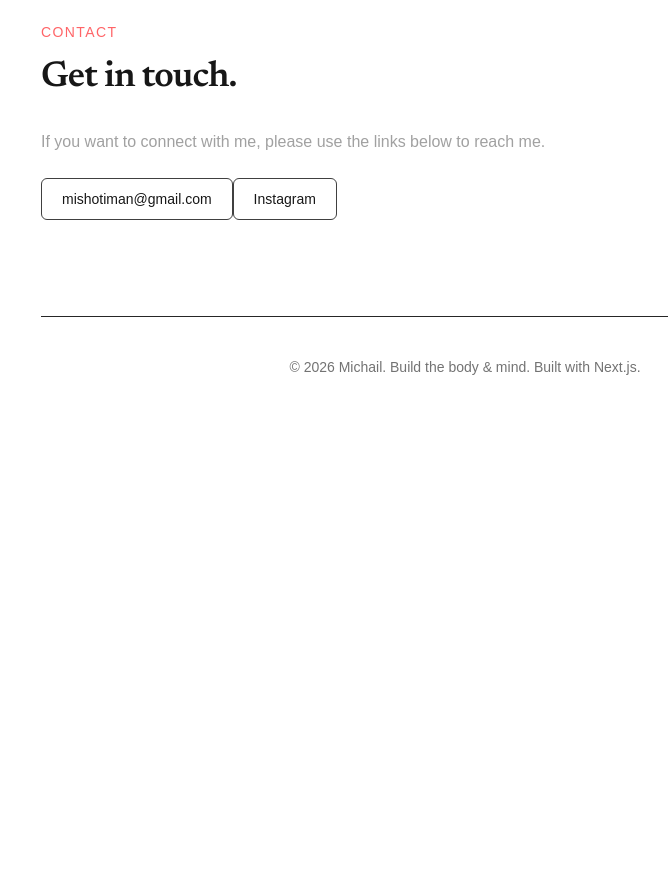
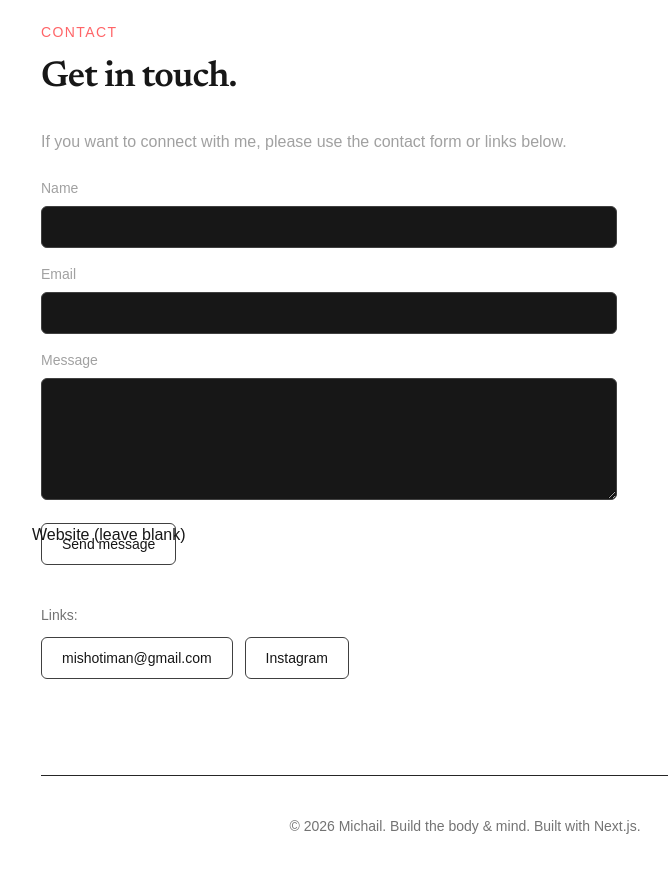
Before and after one commit to mishotiman/personal-website, a Next.js app: page / in a window 1280 px wide. Shown: the part 5360-6232 px from the top of the page, without its empty margins (175-843 px from the left). Before the commit the page ends 5777 px from the top, so only its background shows below. Built offline with nearby package versions, Linux system fonts and the light colour scheme.

Commit message:
Contact form added with Resend + spam protection (honeypot, rate limit, min length)

```diff
--- a/package.json
+++ b/package.json
@@ -11,7 +11,8 @@
   "dependencies": {
     "next": "16.2.6",
     "react": "19.2.4",
-    "react-dom": "19.2.4"
+    "react-dom": "19.2.4",
+    "resend": "^6.12.4"
   },
   "devDependencies": {
     "@tailwindcss/postcss": "^4",
--- /dev/null
+++ b/src/app/api/contact/route.ts
@@ -0,0 +1,84 @@
+import { NextResponse } from "next/server";
+import { Resend } from "resend";
+
+const resend = new Resend(process.env.RESEND_API_KEY);
+
+// Simple in-memory rate limiter
+const submissions = new Map<string, { count: number; resetAt: number }>();
+const MAX_PER_HOUR = 3;
+const WINDOW_MS = 60 * 60 * 1000; // 1 hour
+
+function checkRateLimit(ip: string): { allowed: boolean; retryAfter?: number } {
+    const now = Date.now();
+    const entry = submissions.get(ip);
+
+    if (!entry || now > entry.resetAt) {
+        submissions.set(ip, { count: 1, resetAt: now + WINDOW_MS });
+        return { allowed: true };
+    }
+
+    if (entry.count >= MAX_PER_HOUR) {
+        return { allowed: false, retryAfter: Math.ceil((entry.resetAt - now) / 1000) };
+    }
+
+    entry.count += 1;
+    return { allowed: true };
+}
+
+export async function POST(request: Request) {
+    try {
+        const { name, email, message, website } = await request.json();
+
+        // Honeypot - bots fill hidden "website" field
+        if (website) {
+            // Silently succeed so the bot thinks it worked
+            return NextResponse.json({ success: true });
+        }
+
+        // Rate limit
+        const ip = request.headers.get("x-forwarded-for")?.split(",")[0].trim() ?? "unknown";
+        const { allowed, retryAfter } = checkRateLimit(ip);
+        if (!allowed) {
+            return NextResponse.json(
+                { error: `Too many messages. Try again in ${Math.ceil((retryAfter ?? 0) / 60)} minutes.` },
+                { status: 429 }
+            );
+        }
+
+        // Basic validation
+        if (!name || !email || !message) {
+            return NextResponse.json(
+                { error: "Name, email, and message are required." },
+                { status: 400 }
+            );
+        }
+
+        // Min length
+        if (message.trim().length < 10) {
+            return NextResponse.json(
+                { error: "Message is too short. Tell me a bit more." },
+                { status: 400 }
+            );
+        }
+
+
+        // Send the email
+        const { data, error } = await resend.emails.send({
+            from: "Personal Website <onboarding@resend.dev>",
+            to: process.env.CONTACT_EMAIL!,
+            replyTo: email,
+            subject: `New message from ${name}`,
+            text: `From: ${name} <${email}>\n\n${message}`,
+        });
+
+        if (error) {
+            console.error("Resend error:", error);
+            return NextResponse.json({ error: "Failed to send." }, { status: 500 });
+        }
+
+        return NextResponse.json({ success: true, id: data?.id });
+    } catch (err) {
+        console.error("Server error:", err);
+        return NextResponse.json({ error: "Server error." }, { status: 500 });
+    }
+}
--- a/src/app/page.tsx
+++ b/src/app/page.tsx
@@ -1,4 +1,5 @@
 import Image from "next/image";
+import ContactForm from "@/components/ContactForm";
 
 // React component. A JS function that returns the UI.
 // responsive, modern UI, thanks to Next.js
@@ -230,8 +231,13 @@ export default function Home() {
           Get in touch.
         </h2>
         <p className="text-neutral-400 max-w-2xl mb-6">
-          If you want to connect with me, please use the links below to reach me.
+          If you want to connect with me, please use the contact form or links below.
         </p>
+
+        <ContactForm />
+
+        <p className="text-sm text-neutral-500 mt-10 mb-3">Links:</p>
+        <div className="flex flex-wrap gap-3">
           <a
             href="mailto:mishotiman@gmail.com"
             className="inline-block border border-neutral-700 px-5 py-2.5 rounded-md text-sm hover:bg-neutral-900 transition"
@@ -246,6 +252,7 @@ export default function Home() {
           >
             Instagram
           </a>
+        </div>
       </section>
 
       <footer className="border-t border-neutral-800 py-10 text-sm text-neutral-500 text-center">
--- /dev/null
+++ b/src/components/ContactForm.tsx
@@ -0,0 +1,125 @@
+"use client";
+
+import { useState } from "react";
+
+type Status = "idle" | "sending" | "success" | "error";
+
+export default function ContactForm() {
+    const [name, setName] = useState("");
+    const [email, setEmail] = useState("");
+    const [message, setMessage] = useState("");
+    const [status, setStatus] = useState<Status>("idle");
+    const [errorMessage, setErrorMessage] = useState("");
+    const [website, setWebsite] = useState(""); // honeypot
+
+    async function handleSubmit(e: React.FormEvent) {
+        e.preventDefault();
+        setStatus("sending");
+        setErrorMessage("");
+
+        try {
+            const res = await fetch("/api/contact", {
+                method: "POST",
+                headers: { "Content-Type": "application/json" },
+                body: JSON.stringify({ name, email, message, website }),
+            });
+
+            const data = await res.json();
+
+            if (!res.ok) {
+                throw new Error(data.error || "Something went wrong.");
+            }
+
+            setStatus("success");
+            setName("");
+            setEmail("");
+            setMessage("");
+            setWebsite("");
+        } catch (err) {
+            setStatus("error");
+            setErrorMessage(err instanceof Error ? err.message : "Something went wrong.");
+        }
+    }
+
+    return (
+        <form onSubmit={handleSubmit} className="relative space-y-4 max-w-xl">
+            <div>
+                <label htmlFor="name" className="block text-sm text-neutral-400 mb-2">
+                    Name
+                </label>
+                <input
+                    id="name"
+                    type="text"
+                    value={name}
+                    onChange={(e) => setName(e.target.value)}
+                    required
+                    disabled={status === "sending"}
+                    className="w-full bg-neutral-900 border border-neutral-700 rounded-md px-4 py-2.5 text-sm text-neutral-100 focus:outline-none focus:border-neutral-500 transition disabled:opacity-50"
+                />
+            </div>
+
+            <div>
+                <label htmlFor="email" className="block text-sm text-neutral-400 mb-2">
+                    Email
+                </label>
+                <input
+                    id="email"
+                    type="email"
+                    value={email}
+                    onChange={(e) => setEmail(e.target.value)}
+                    required
+                    disabled={status === "sending"}
+                    className="w-full bg-neutral-900 border border-neutral-700 rounded-md px-4 py-2.5 text-sm text-neutral-100 focus:outline-none focus:border-neutral-500 transition disabled:opacity-50"
+                />
+            </div>
+
+            <div>
+                <label htmlFor="message" className="block text-sm text-neutral-400 mb-2">
+                    Message
+                </label>
+                <textarea
+                    id="message"
+                    value={message}
+                    onChange={(e) => setMessage(e.target.value)}
+                    required
+                    rows={5}
+                    disabled={status === "sending"}
+                    className="w-full bg-neutral-900 border border-neutral-700 rounded-md px-4 py-2.5 text-sm text-neutral-100 focus:outline-none focus:border-neutral-500 transition disabled:opacity-50 resize-y"
+                />
+            </div>
+
+            {/* Honeypot - hidden from humans, bots fill it */}
+            <div className="absolute -left-[9px]" aria-hidden="true">
+                <label htmlFor="website">Website (leave blank)</label>
+                <input
+                    id="website"
+                    type="text"
+                    tabIndex={-1}
+                    autoComplete="off"
+                    value={website}
+                    onChange={(e) => setWebsite(e.target.value)}
+                />
+            </div>
+
+            <button
+                type="submit"
+                disabled={status === "sending"}
+                className="border border-neutral-700 px-5 py-2.5 rounded-md text-sm hover:bg-neutral-900 transition disabled:opacity-50 disabled:cursor-not-allowed"
+            >
+                {status === "sending" ? "Sending..." : "Send message"}
+            </button>
+
+            {status === "success" && (
+                <p className="text-sm text-green-400 mt-2">
+                    Message sent. I&apos;ll read it as soon as I can.
+                </p>
+            )}
+
+            {status === "error" && (
+                <p className="text-sm text-red-400 mt-2">
+                    {errorMessage}
+                </p>
+            )}
+        </form>
+    );
+}
```
Also changed, not shown: 1 other file (tests, documents, lock files or other folders). Lines whose indentation alone changed are shown as unchanged.
